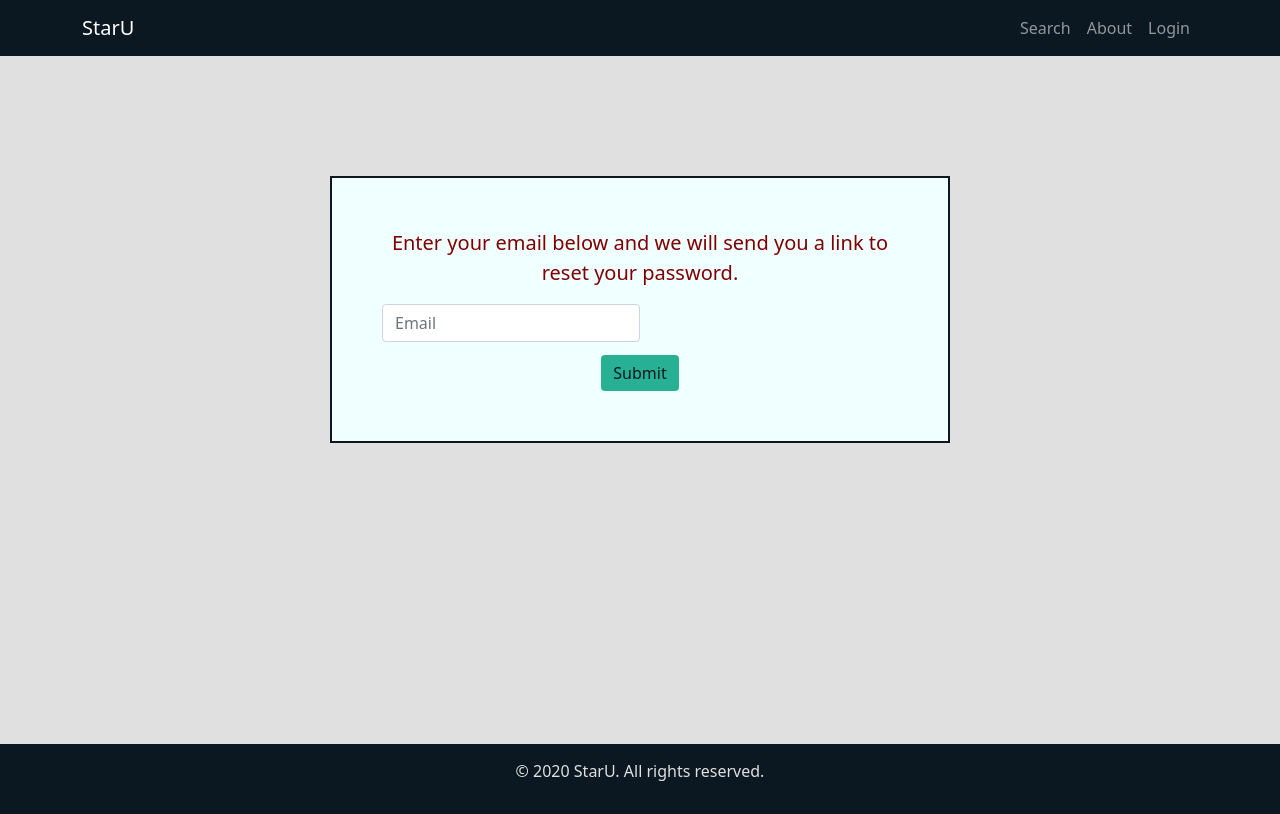
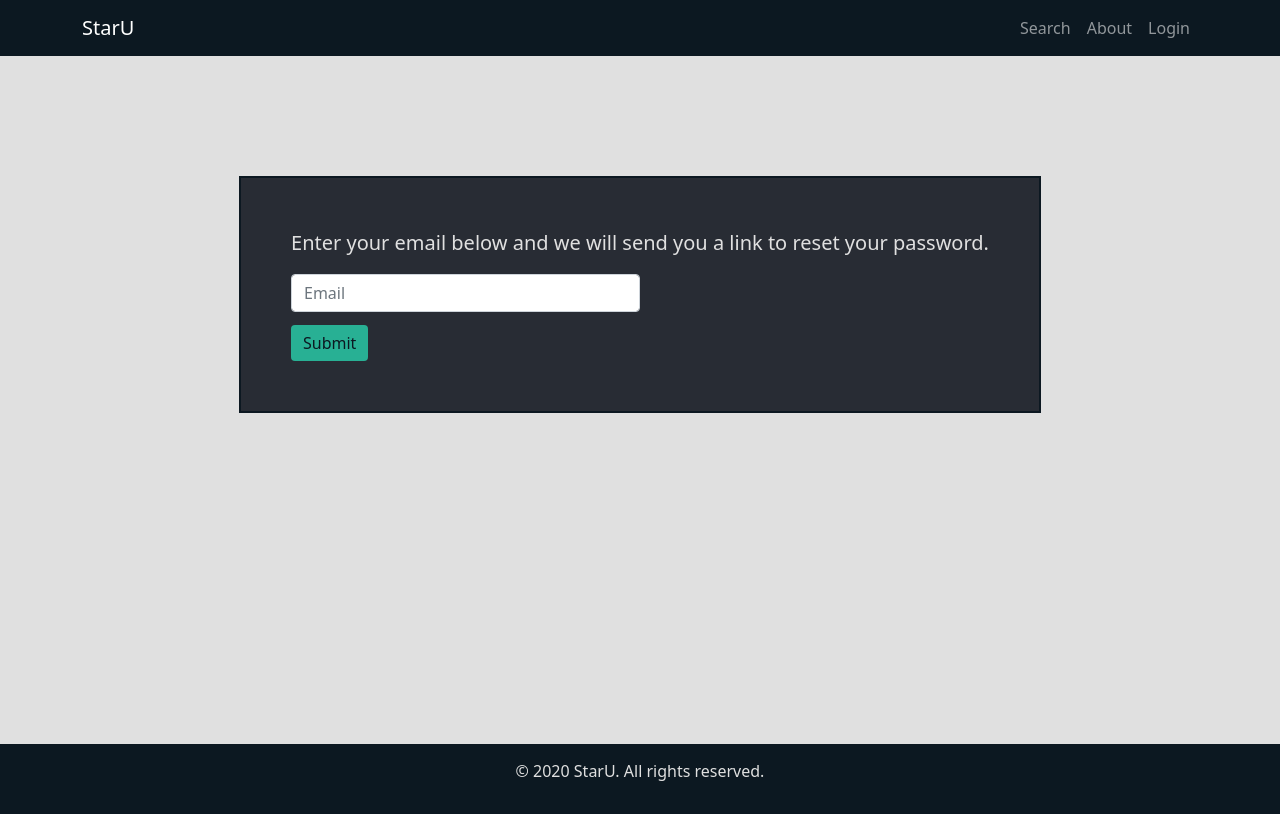
Before and after one commit to TimWargo/staru, a React (Create React App) app: page /forgot in a window 1280 px wide. Built offline with nearby package versions, Linux system fonts and the light colour scheme.

Commit message:
simple fixes

```diff
--- a/src/Components/AccountPage/AccountPage.css
+++ b/src/Components/AccountPage/AccountPage.css
@@ -1,10 +1,4 @@
-.innerBody{
-    color: maroon;
-    background-color:azure;
-    width:50%;
-    height: 100%;
-    text-align: center;
-}
+
 table td{
 
     border-collapse: collapse;
--- a/src/Components/LandingPage/LandingPage.js
+++ b/src/Components/LandingPage/LandingPage.js
@@ -45,7 +45,7 @@ class LandingPage extends Component {
                             <div className="row">
                             {this.state.games.slice(0, 10).map((games) => (
                                 <div className="col">
-                                    <Link to={"/" + games.platform.toLowerCase().replace(" ","_") + "/" + games.title.replaceAll(" ", "_")}>
+                                    <Link to={"/games/" + games.platform.toLowerCase().replace(" ","_") + "/" + games.title.toLowerCase().replaceAll(" ", "_")}>
                                         <img src={games.pic} className="gamePic" alt={games.title} />
                                     </Link>
                                 </div>
@@ -59,7 +59,7 @@ class LandingPage extends Component {
                             <div className="row">
                                 {this.state.games.slice(20, 30).map((games) => (
                                 <div className="col">
-                                    <Link to={"/" + games.platform.toLowerCase().replace(" ","_") + "/" + games.title.replaceAll(" ", "_")}>
+                                    <Link to={"/games/" + games.platform.toLowerCase().replace(" ","_") + "/" + games.title.toLowerCase().replaceAll(" ", "_")}>
                                         <img src={games.pic} className="gamePic" alt={games.title} />
                                     </Link>
                                 </div>
@@ -73,7 +73,7 @@ class LandingPage extends Component {
                             <div className="row">
                                 {this.state.games.slice(10, 20).map((games) => (
                                 <div className="col">
-                                    <Link to={"/" + games.platform.toLowerCase().replace(" ","_") + "/" + games.title.replaceAll(" ", "_")}>
+                                    <Link to={"/games/" + games.platform.toLowerCase().replace(" ","_") + "/" + games.title.toLowerCase().replaceAll(" ", "_")}>
                                         <img src={games.pic} className="gamePic" alt={games.title} />
                                     </Link>
                                 </div>
@@ -87,7 +87,7 @@ class LandingPage extends Component {
                             <div className="row">
                                 {this.state.games.slice(30, 40).map((games) => (
                                 <div className="col">
-                                    <Link to={"/" + games.platform.toLowerCase().replace(" ","_") + "/" + games.title.replaceAll(" ", "_")}>
+                                    <Link to={"/games/" + games.platform.toLowerCase().replace(" ","_") + "/" + games.title.toLowerCase().replaceAll(" ", "_")}>
                                         <img src={games.pic} className="gamePic" alt={games.title} />
                                     </Link>
                                 </div>
--- a/src/Components/LandingPage/main.css
+++ b/src/Components/LandingPage/main.css
@@ -71,6 +71,7 @@ button:hover {
     background-color: #28B094 !important;
     border: #28B094 !important;
     color: #0C1821 !important;
+    float: left;
 }
 
 .pBody {
```
